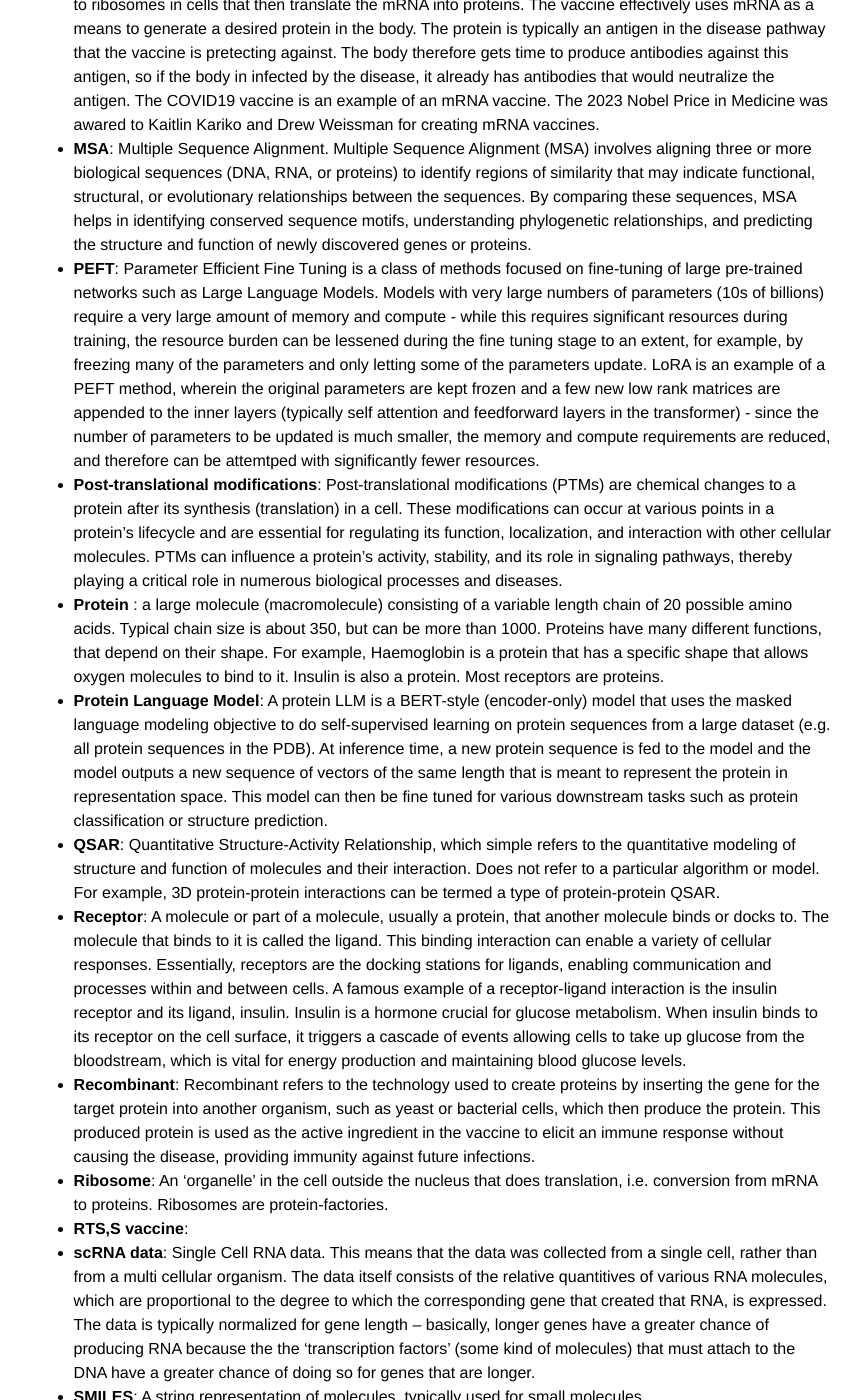
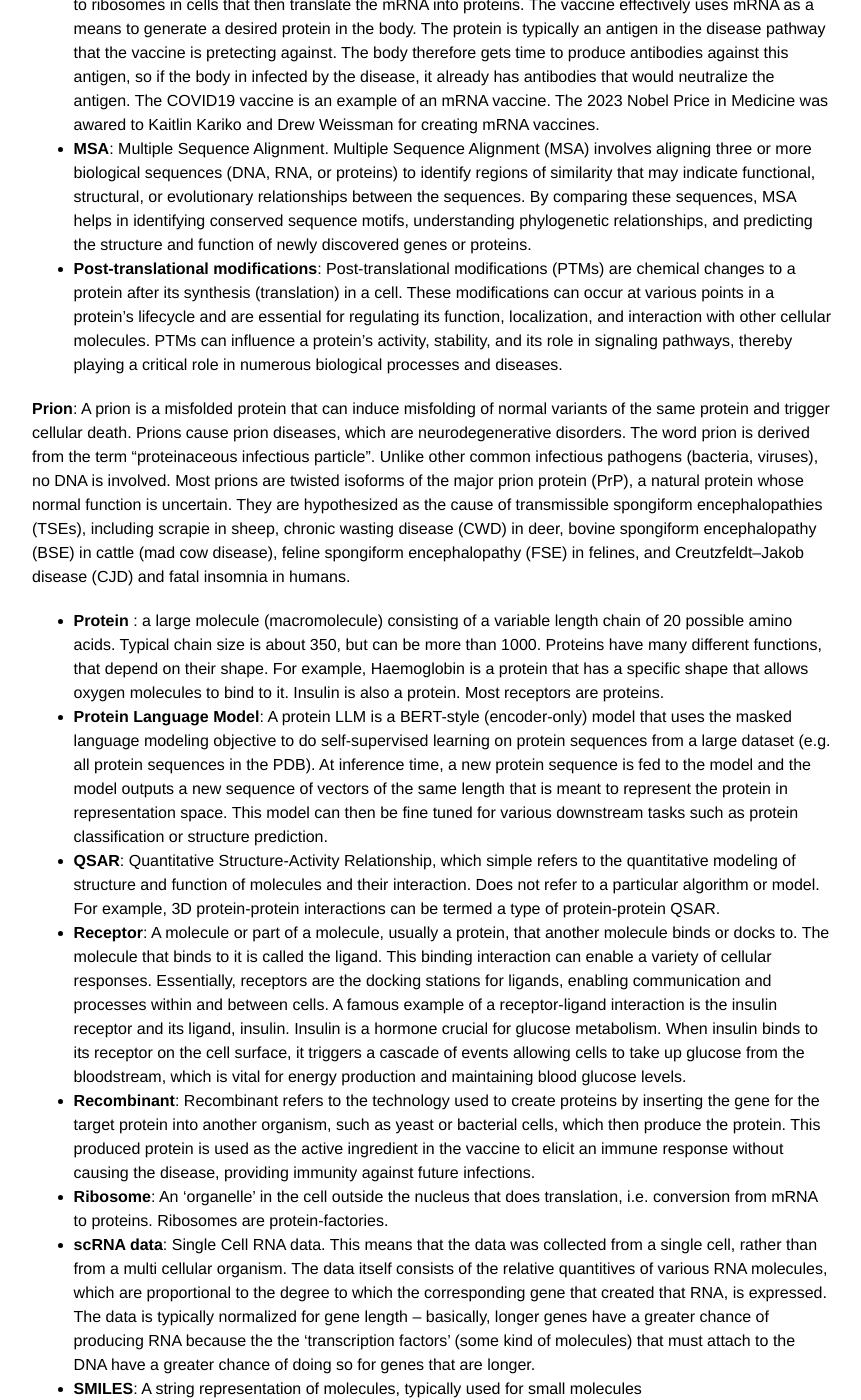
Before and after one commit to thecentraldogma/thecentraldogma.github.io, a Jekyll site: the page built from pages/glossary.md, in a window 1280 px wide and 1400 px high, scrolled down 1927 px. Shown: the whole window, without its empty margins (208-1069 px from the left). Built offline with Jekyll 4.4.1, drawn with Linux system fonts in a browser that asks for light colours.

Commit message:
surprises, prions

```diff
--- a/pages/glossary.md
+++ b/pages/glossary.md
@@ -38,9 +38,10 @@ includelink: true
 
 - **MSA**: Multiple Sequence Alignment. Multiple Sequence Alignment (MSA) involves aligning three or more biological sequences (DNA, RNA, or proteins) to identify regions of similarity that may indicate functional, structural, or evolutionary relationships between the sequences. By comparing these sequences, MSA helps in identifying conserved sequence motifs, understanding phylogenetic relationships, and predicting the structure and function of newly discovered genes or proteins.
 
-- **PEFT**: Parameter Efficient Fine Tuning is a class of methods focused on fine-tuning of large pre-trained networks such as Large Language Models. Models with very large numbers of parameters (10s of billions) require a very large amount of memory and compute - while this requires significant resources during training, the resource burden can be lessened during the fine tuning stage to an extent, for example, by freezing many of the parameters and only letting some of the parameters update. LoRA is an example of a PEFT method, wherein the original parameters are kept frozen and a few new low rank matrices are appended to the inner layers (typically self attention and feedforward layers in the transformer) - since the number of parameters to be updated is much smaller, the memory and compute requirements are reduced, and therefore can be attemtped with significantly fewer resources.
 
 - **Post-translational modifications**: Post-translational modifications (PTMs) are chemical changes to a protein after its synthesis (translation) in a cell. These modifications can occur at various points in a protein's lifecycle and are essential for regulating its function, localization, and interaction with other cellular molecules. PTMs can influence a protein's activity, stability, and its role in signaling pathways, thereby playing a critical role in numerous biological processes and diseases.
+
+**Prion**: A prion is a misfolded protein that can induce misfolding of normal variants of the same protein and trigger cellular death. Prions cause prion diseases, which are neurodegenerative disorders. The word prion is derived from the term "proteinaceous infectious particle". Unlike other common infectious pathogens (bacteria, viruses), no DNA is involved. Most prions are twisted isoforms of the major prion protein (PrP), a natural protein whose normal function is uncertain. They are hypothesized as the cause of transmissible spongiform encephalopathies (TSEs), including scrapie in sheep, chronic wasting disease (CWD) in deer, bovine spongiform encephalopathy (BSE) in cattle (mad cow disease), feline spongiform encephalopathy (FSE) in felines, and Creutzfeldt–Jakob disease (CJD) and fatal insomnia in humans.
 
 - **Protein** : a large molecule (macromolecule) consisting of a variable length chain of 20 possible amino acids. Typical chain size is about 350, but can be more than 1000. Proteins have many different functions, that depend on their shape. For example, Haemoglobin is a protein that has a specific shape that allows oxygen molecules to bind to it. Insulin is also a protein. Most receptors are proteins.
 
@@ -54,7 +55,6 @@ includelink: true
 
 - **Ribosome**: An 'organelle' in the cell outside the nucleus that does translation, i.e. conversion from mRNA to proteins. Ribosomes are protein-factories.
 
-- **RTS,S vaccine**:
 
 - **scRNA data**: Single Cell RNA data. This means that the data was collected from a single cell, rather than from a multi cellular organism. The data itself consists of the relative quantitives of various RNA molecules, which are proportional to the degree to which the corresponding gene that created that RNA, is expressed. The data is typically normalized for gene length -- basically, longer genes have a greater chance of producing RNA because the the 'transcription factors' (some kind of molecules) that must attach to the DNA have a greater chance of doing so for genes that are longer.
 
```
Also changed, not shown: _posts/2024-04-20-surprises.md (added, +16 -0 lines).
